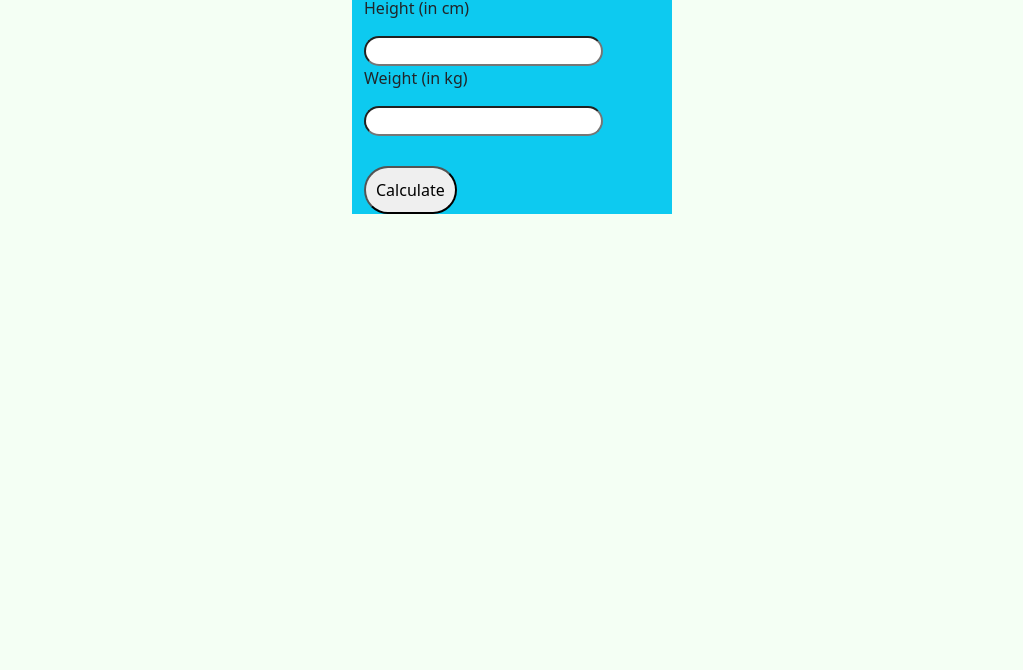
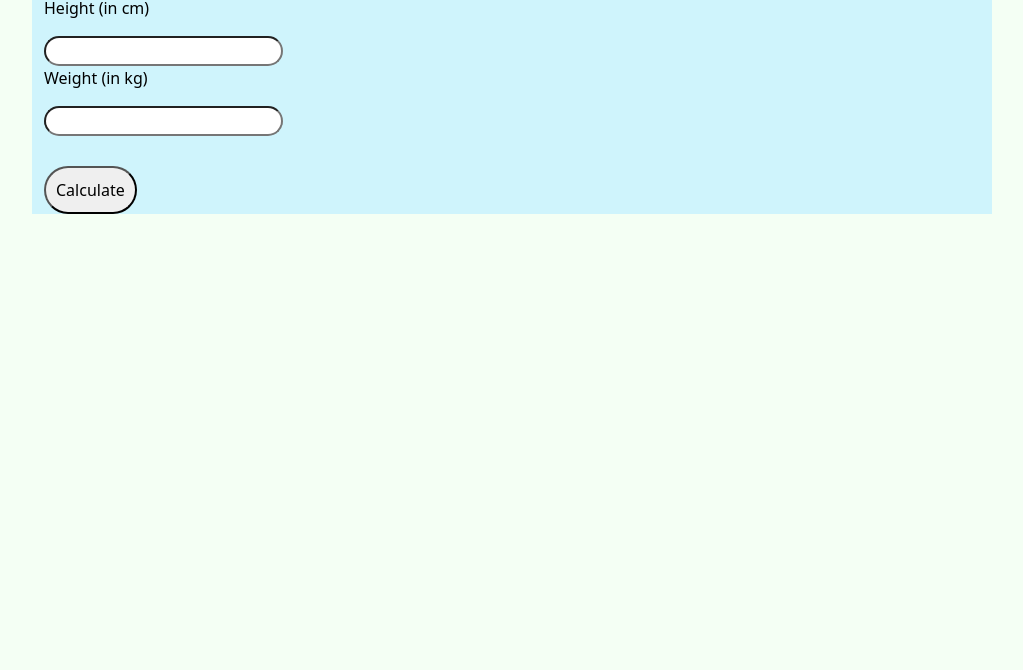
Before and after one commit to nikhitasreekumar/BMICalculator, a plain HTML site: page index.html in a window 1280 px wide. Shown: the part 130-800 px from the top of the page, without its empty margins (128-1151 px from the left). Drawn offline with nearby package versions, Linux system fonts and the light colour scheme.

Commit message:
third commit

```diff
--- a/bmiCalculator.css
+++ b/bmiCalculator.css
@@ -7,7 +7,7 @@
 }
 #a2{
 margin-top: 30px;
-color: azure;
+color: deepskyblue;
 font-style: italic;
 font-family: cursive;
 }
@@ -15,3 +15,8 @@ font-family: cursive;
 .a1{
     border-radius: 30px;
 }
+@media screen and (min-width: 1000px) and (orientation: landscape) {
+    body {
+      color: black
+    }
+  }
--- a/index.html
+++ b/index.html
@@ -10,7 +10,7 @@
         <link rel="stylesheet" href="./bmiCalculator.css">
 	</head>
 	<body style="background-color: rgb(244, 255, 244)">
-		<div class="container w-25 m2-3 my-4 pt-3 bg-info">
+		<div id="m1" class="container w-75 m2-3 my-4 pt-3 bg-info-subtle">
 			<h1 id="a2">BMI Calculator</h1>
 
 
```
